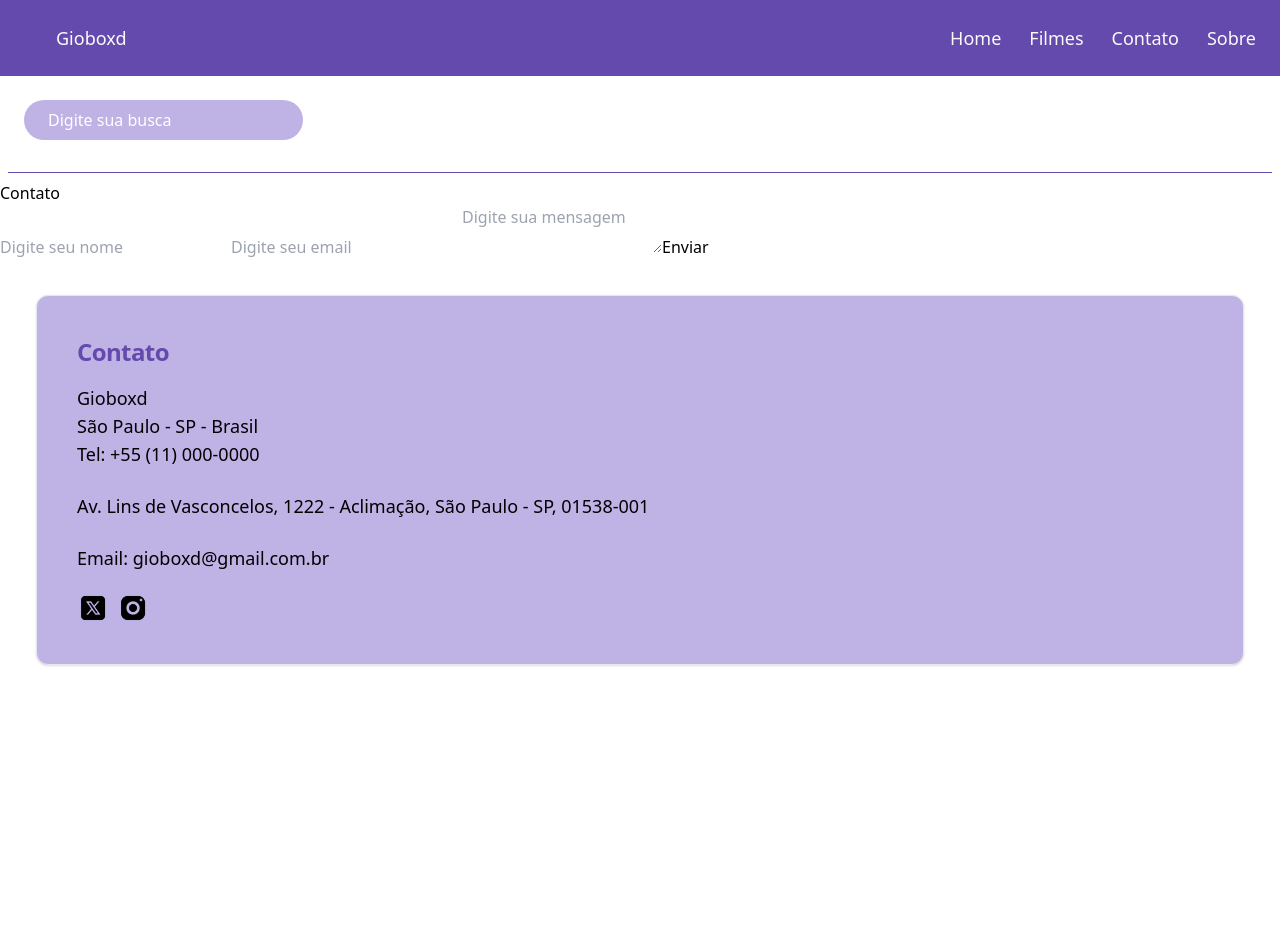
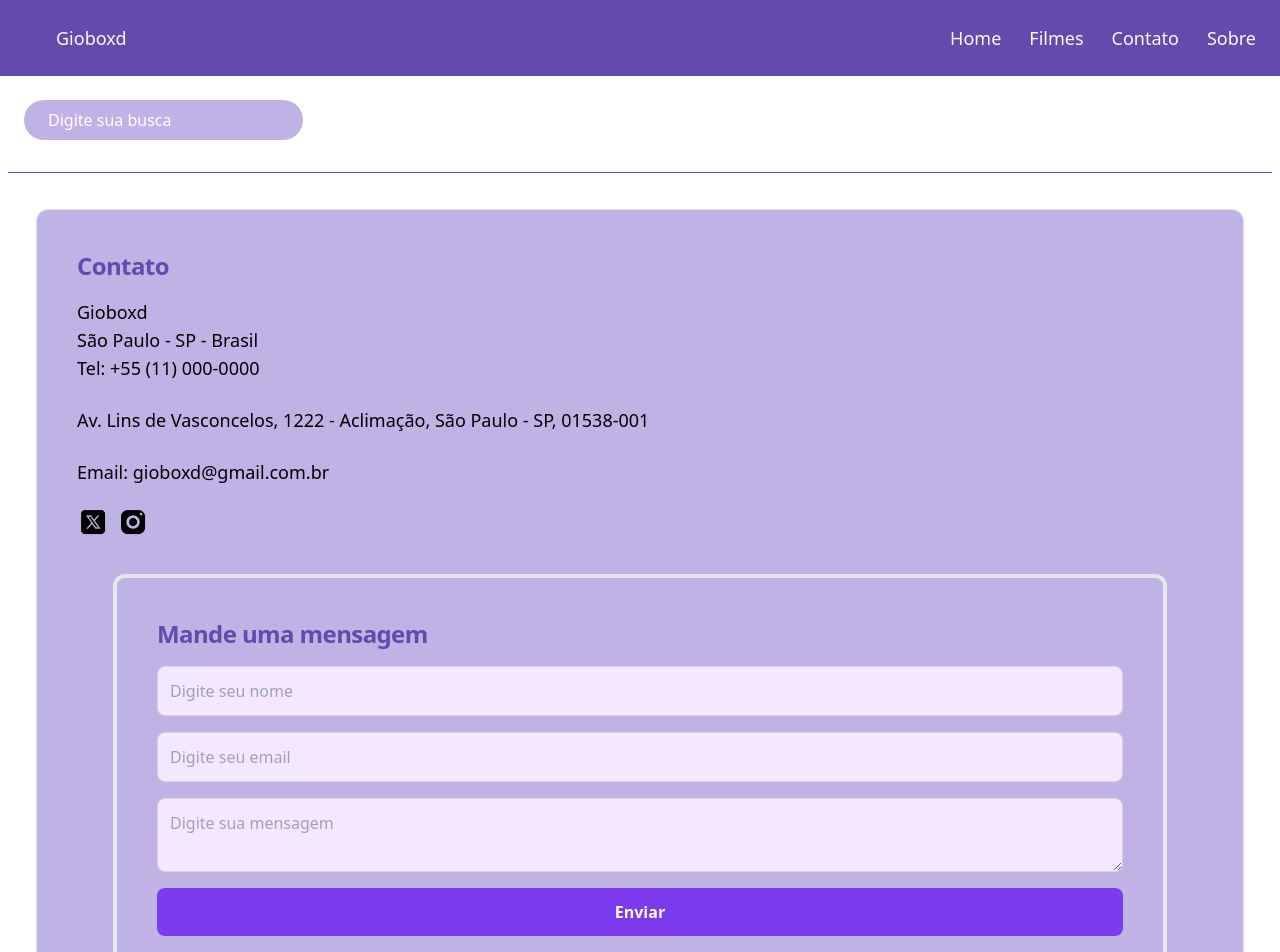
Before and after one commit to giiuk/flix, a React (Vite) app: page /contato in a window 1280 px wide. Shown: the top 952 px of the page. Before the commit the page ends 800 px from the top, so only its background shows below. Built offline with nearby package versions, Linux system fonts and the light colour scheme.

Commit message:
bonitinhoo

```diff
--- a/src/componentes/Form/Forms.jsx
+++ b/src/componentes/Form/Forms.jsx
@@ -31,11 +31,12 @@ function sendEmail(e){
   })
 }
 
+<style>
 
+</style>
 return(
-    <div className="container">
-        <h1 className="title">Contato</h1>
-
+    <div className="ms-9 mr-9 p-10 mt-9 resize-none rounded-xl bg-clarinho border-4 border-gray-200 ">
+    <h5 className="mb-4 text-2xl mt-0 font-bold tracking-tight text-roxinho dark:text-white">Mande uma mensagem</h5>
 
     <form className="form" onSubmit={sendEmail}>
         <input
--- a/src/index.css
+++ b/src/index.css
@@ -1,3 +1,38 @@
 @tailwind base;
 @tailwind components;
 @tailwind utilities;
+
+.form {
+    display: flex;
+    flex-direction: column;
+    gap: 1rem;
+    margin-top: 1rem;
+  }
+
+  .input, .textarea {
+    padding: 0.75rem;
+    border-radius: 0.5rem;
+    border: 1px solid #d1d5db; /* Gray border */
+    background-color: #f3e8ff; /* Light purple background */
+    color: #1f2937; /* Dark text */
+  }
+
+  .input:focus, .textarea:focus {
+    outline: none;
+    border-color: #7c3aed; /* Purple border on focus */
+  }
+
+  .button {
+    padding: 0.75rem 1.5rem;
+    border-radius: 0.5rem;
+    background-color: #7c3aed; /* Purple background */
+    color: white;
+    font-weight: bold;
+    cursor: pointer;
+    border: none;
+    transition: background-color 0.3s ease;
+  }
+
+  .button:hover {
+    background-color: #6b21a8; /* Darker purple on hover */
+  }
--- a/src/pages/Contato.jsx
+++ b/src/pages/Contato.jsx
@@ -4,7 +4,6 @@ import Forms from "../componentes/Form/Forms";
 function Contato() {
     return (
         <>
-         <Forms/>
 
         <div className="ms-9 mr-9 p-10 mt-9 resize-none rounded-xl bg-clarinho border border-gray-200  shadow dark:bg-gray-800 dark:border-gray-700">
         <h5 className="mb-4 text-2xl mt-0 font-bold tracking-tight text-roxinho dark:text-white">Contato</h5>
@@ -23,6 +22,7 @@ function Contato() {
         <img className="rounded-t-lg h-8 w-8" src='/Instagram.png' alt="Instagram" />
         </div>
 
+        <Forms/>
             </div>
         </>
      );
```
Lines whose indentation alone changed are shown as unchanged.
